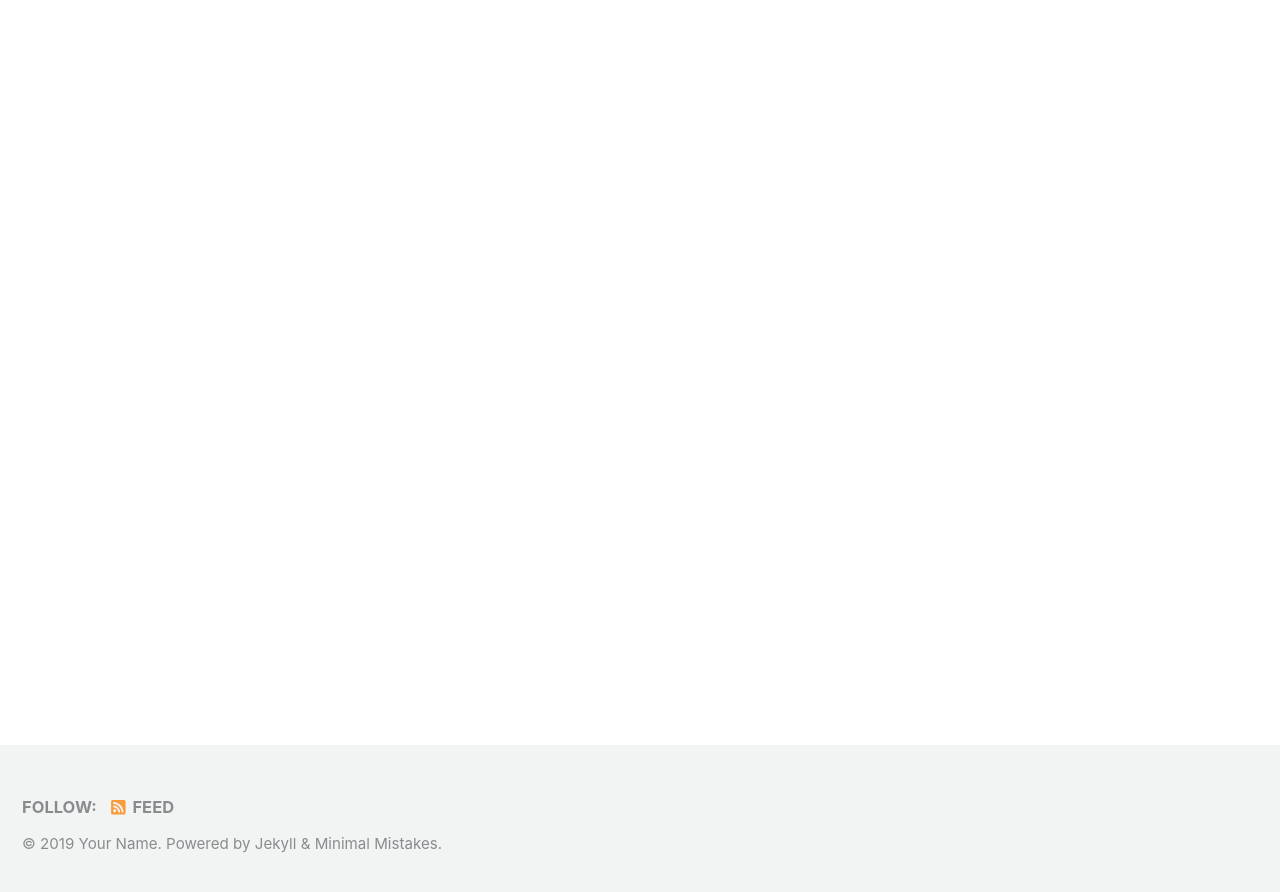
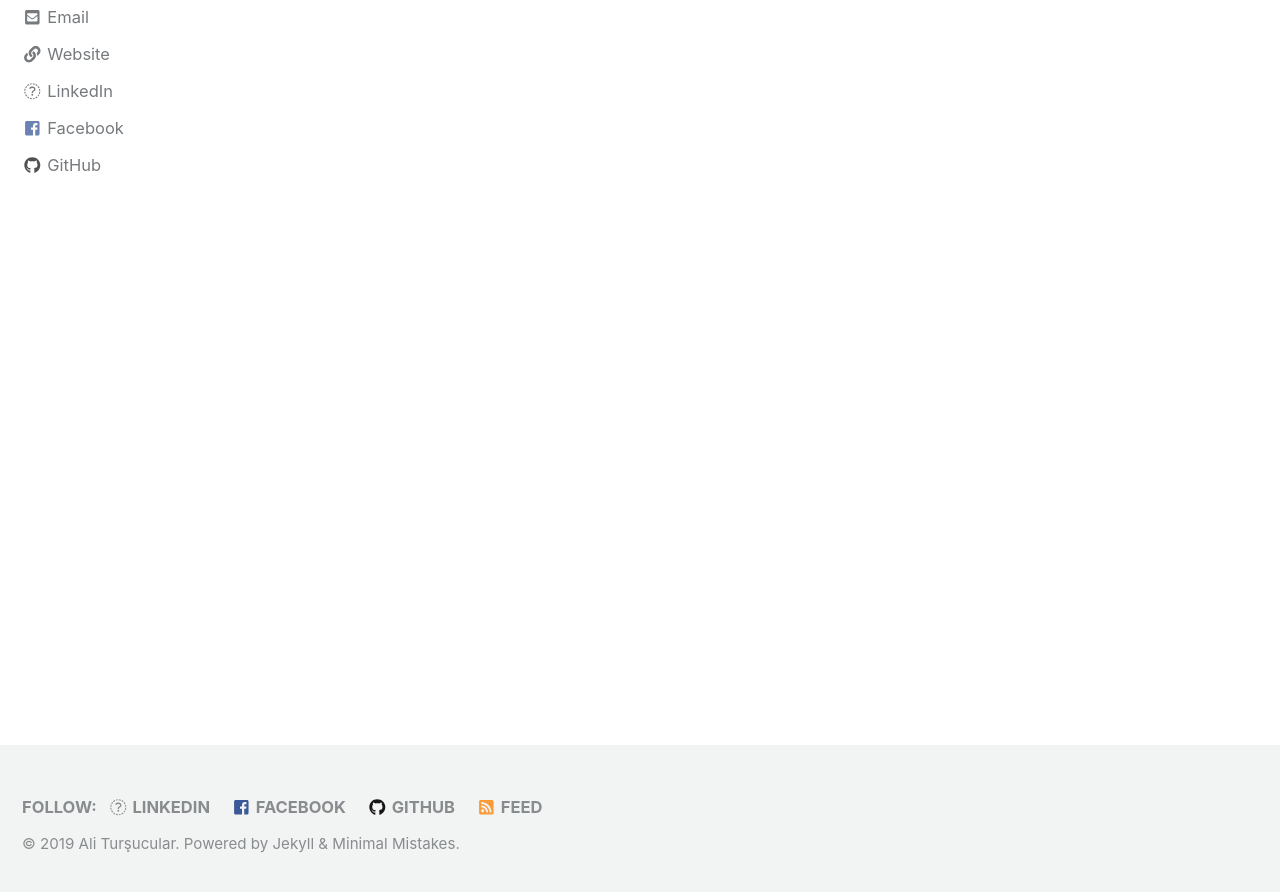
Before and after one commit to alitursucular/alitursucular.github.io, a Jekyll site: the page built from index.html, in a window 1280 px wide and 900 px high, scrolled down 222 px. Shown: the top 892 px of the window. Built offline with Jekyll 4.4.1, drawn with Linux system fonts in a browser that asks for light colours; cached includes are drawn as plain includes; the list of posts is cut into pages by our own code; part of the change alters nothing that is shown; some of the changed text lies outside the part shown.

Commit message:
Basic edit _config.yml (no1)

```diff
--- a/_config.yml
+++ b/_config.yml
@@ -12,147 +12,145 @@
 
 # theme                  : "minimal-mistakes-jekyll"
 # remote_theme           : "mmistakes/minimal-mistakes"
-minimal_mistakes_skin    : "default" # "air", "aqua", "contrast", "dark", "dirt", "neon", "mint", "plum", "sunrise"
+minimal_mistakes_skin: "default" # "air", "aqua", "contrast", "dark", "dirt", "neon", "mint", "plum", "sunrise"
 
 # Site Settings
-locale                   : "en-US"
-title                    : "Site Title"
-title_separator          : "-"
-name                     : "Your Name"
-description              : "An amazing website."
-url                      : # the base hostname & protocol for your site e.g. "https://mmistakes.github.io"
-baseurl                  : # the subpath of your site, e.g. "/blog"
-repository               : # GitHub username/repo-name e.g. "mmistakes/minimal-mistakes"
-teaser                   : # path of fallback teaser image, e.g. "/assets/images/500x300.png"
-logo                     : # path of logo image to display in the masthead, e.g. "/assets/images/88x88.png"
-masthead_title           : # overrides the website title displayed in the masthead, use " " for no title
+locale: "en-US"
+title: "Ali Turşucular"
+title_separator: "-"
+name: "Ali Turşucular"
+description: "Front End Portfolio"
+url: # the base hostname & protocol for your site e.g. "https://mmistakes.github.io"
+baseurl: # the subpath of your site, e.g. "/blog"
+repository: # GitHub username/repo-name e.g. "mmistakes/minimal-mistakes"
+teaser: # path of fallback teaser image, e.g. "/assets/images/500x300.png"
+logo: # path of logo image to display in the masthead, e.g. "/assets/images/88x88.png"
+masthead_title: # overrides the website title displayed in the masthead, use " " for no title
 # breadcrumbs            : false # true, false (default)
-words_per_minute         : 200
+words_per_minute: 200
 comments:
-  provider               : # false (default), "disqus", "discourse", "facebook", "staticman", "staticman_v2", "utterances", "custom"
+  provider: # false (default), "disqus", "discourse", "facebook", "staticman", "staticman_v2", "utterances", "custom"
   disqus:
-    shortname            : # https://help.disqus.com/customer/portal/articles/466208-what-s-a-shortname-
+    shortname: # https://help.disqus.com/customer/portal/articles/466208-what-s-a-shortname-
   discourse:
-    server               : # https://meta.discourse.org/t/embedding-discourse-comments-via-javascript/31963 , e.g.: meta.discourse.org
+    server: # https://meta.discourse.org/t/embedding-discourse-comments-via-javascript/31963 , e.g.: meta.discourse.org
   facebook:
     # https://developers.facebook.com/docs/plugins/comments
-    appid                :
-    num_posts            : # 5 (default)
-    colorscheme          : # "light" (default), "dark"
+    appid:
+    num_posts: # 5 (default)
+    colorscheme: # "light" (default), "dark"
   utterances:
-    theme                : # "github-light" (default), "github-dark"
-    issue_term           : # "pathname" (default)
+    theme: # "github-light" (default), "github-dark"
+    issue_term: # "pathname" (default)
 staticman:
-  allowedFields          : # ['name', 'email', 'url', 'message']
-  branch                 : # "master"
-  commitMessage          : # "New comment by {fields.name}"
-  filename               : # comment-{@timestamp}
-  format                 : # "yml"
-  moderation             : # true
-  path                   : # "/_data/comments/{options.slug}" (default)
-  requiredFields         : # ['name', 'email', 'message']
+  allowedFields: # ['name', 'email', 'url', 'message']
+  branch: # "master"
+  commitMessage: # "New comment by {fields.name}"
+  filename: # comment-{@timestamp}
+  format: # "yml"
+  moderation: # true
+  path: # "/_data/comments/{options.slug}" (default)
+  requiredFields: # ['name', 'email', 'message']
   transforms:
-    email                : # "md5"
+    email: # "md5"
   generatedFields:
     date:
-      type               : # "date"
+      type: # "date"
       options:
-        format           : # "iso8601" (default), "timestamp-seconds", "timestamp-milliseconds"
-  endpoint               : # URL of your own deployment with trailing slash, will fallback to the public instance
+        format: # "iso8601" (default), "timestamp-seconds", "timestamp-milliseconds"
+  endpoint: # URL of your own deployment with trailing slash, will fallback to the public instance
 reCaptcha:
-  siteKey                :
-  secret                 :
+  siteKey:
+  secret:
 atom_feed:
-  path                   : # blank (default) uses feed.xml
-search                   : # true, false (default)
-search_full_content      : # true, false (default)
-search_provider          : # lunr (default), algolia, google
+  path: # blank (default) uses feed.xml
+search: # true, false (default)
+search_full_content: # true, false (default)
+search_provider: # lunr (default), algolia, google
 algolia:
-  application_id         : # YOUR_APPLICATION_ID
-  index_name             : # YOUR_INDEX_NAME
-  search_only_api_key    : # YOUR_SEARCH_ONLY_API_KEY
-  powered_by             : # true (default), false
+  application_id: # YOUR_APPLICATION_ID
+  index_name: # YOUR_INDEX_NAME
+  search_only_api_key: # YOUR_SEARCH_ONLY_API_KEY
+  powered_by: # true (default), false
 google:
-  search_engine_id       : # YOUR_SEARCH_ENGINE_ID
-  instant_search         : # false (default), true
+  search_engine_id: # YOUR_SEARCH_ENGINE_ID
+  instant_search: # false (default), true
 # SEO Related
-google_site_verification :
-bing_site_verification   :
-yandex_site_verification :
-naver_site_verification  :
+google_site_verification:
+bing_site_verification:
+yandex_site_verification:
+naver_site_verification:
 
 # Social Sharing
 twitter:
-  username               :
+  username:
 facebook:
-  username               :
-  app_id                 :
-  publisher              :
-og_image                 : # Open Graph/Twitter default site image
+  username:
+  app_id:
+  publisher:
+og_image: # Open Graph/Twitter default site image
 # For specifying social profiles
 # - https://developers.google.com/structured-data/customize/social-profiles
 social:
-  type                   : # Person or Organization (defaults to Person)
-  name                   : # If the user or organization name differs from the site's name
+  type: # Person or Organization (defaults to Person)
+  name: # If the user or organization name differs from the site's name
   links: # An array of links to social media profiles
 
 # Analytics
 analytics:
-  provider               : false # false (default), "google", "google-universal", "custom"
+  provider: false # false (default), "google", "google-universal", "custom"
   google:
-    tracking_id          :
-    anonymize_ip         : # true, false (default)
-
+    tracking_id:
+    anonymize_ip: # true, false (default)
 
 # Site Author
 author:
-  name             : "Your Name"
-  avatar           : # path of avatar image, e.g. "/assets/images/bio-photo.jpg"
-  bio              : "I am an amazing person."
-  location         : "Somewhere"
-  email            :
+  name: "Ali Turşucular"
+  avatar: # path of avatar image, e.g. "/assets/images/bio-photo.jpg"
+  bio: "I am an amazing person."
+  location: "London, UK"
+  email:
   links:
     - label: "Email"
       icon: "fas fa-fw fa-envelope-square"
-      # url: mailto:your.name@email.com
+      url: mailto:alitursucular@gmail.com
     - label: "Website"
       icon: "fas fa-fw fa-link"
-      # url: "https://your-website.com"
-    - label: "Twitter"
-      icon: "fab fa-fw fa-twitter-square"
-      # url: "https://twitter.com/"
+      url: "https://alitursucular.github.io"
+    - label: "LinkedIn"
+      icon: "fab fa-fw fa-linkedin-square"
+      url: "https://www.linkedin.com/in/alitursucular/"
     - label: "Facebook"
       icon: "fab fa-fw fa-facebook-square"
-      # url: "https://facebook.com/"
+      url: "https://www.facebook.com/alitursucular"
     - label: "GitHub"
       icon: "fab fa-fw fa-github"
-      # url: "https://github.com/"
-    - label: "Instagram"
-      icon: "fab fa-fw fa-instagram"
-      # url: "https://instagram.com/"
+      url: "https://github.com/alitursucular"
+    # - label: "Instagram"
+    # icon: "fab fa-fw fa-instagram"
+    # url: "https://instagram.com/"
 
 # Site Footer
 footer:
   links:
-    - label: "Twitter"
-      icon: "fab fa-fw fa-twitter-square"
-      # url:
+    - label: "LinkedIn"
+      icon: "fab fa-fw fa-linkedin-square"
+      url: "https://www.linkedin.com/in/alitursucular/"
     - label: "Facebook"
       icon: "fab fa-fw fa-facebook-square"
-      # url:
+      url: "https://www.facebook.com/alitursucular"
     - label: "GitHub"
       icon: "fab fa-fw fa-github"
-      # url:
-    - label: "GitLab"
-      icon: "fab fa-fw fa-gitlab"
-      # url:
-    - label: "Bitbucket"
-      icon: "fab fa-fw fa-bitbucket"
-      # url:
-    - label: "Instagram"
-      icon: "fab fa-fw fa-instagram"
-      # url:
-
+      url: "https://github.com/alitursucular"
+    # - label: "GitLab"
+    # icon: "fab fa-fw fa-gitlab"
+    # url:
+    # - label: "Bitbucket"
+    # icon: "fab fa-fw fa-bitbucket"
+    # url:
+    # - label: "Instagram"
+    # icon: "fab fa-fw fa-instagram"
+    # url:
 
 # Reading Files
 include:
@@ -190,14 +188,12 @@ keep_files:
 encoding: "utf-8"
 markdown_ext: "markdown,mkdown,mkdn,mkd,md"
 
-
 # Conversion
 markdown: kramdown
 highlighter: rouge
 lsi: false
 excerpt_separator: "\n\n"
 incremental: false
-
 
 # Markdown Processing
 kramdown:
@@ -210,19 +206,16 @@ kramdown:
   smart_quotes: lsquo,rsquo,ldquo,rdquo
   enable_coderay: false
 
-
 # Sass/SCSS
 sass:
   sass_dir: _sass
   style: compressed # http://sass-lang.com/documentation/file.SASS_REFERENCE.html#output_style
-
 
 # Outputting
 permalink: /:categories/:title/
 paginate: 5 # amount of posts to show
 paginate_path: /page:num/
 timezone: # https://en.wikipedia.org/wiki/List_of_tz_database_time_zones
-
 
 # Plugins (previously gems:)
 plugins:
@@ -241,7 +234,6 @@ whitelist:
   - jekyll-feed
   - jemoji
   - jekyll-include-cache
-
 
 # Archives
 #  Type
@@ -271,14 +263,12 @@ tag_archive:
 #     category: /categories/:name/
 #     tag: /tags/:name/
 
-
 # HTML Compression
 # - http://jch.penibelst.de/
 compress_html:
   clippings: all
   ignore:
     envs: development
-
 
 # Defaults
 defaults:
@@ -293,3 +283,11 @@ defaults:
       comments: # true
       share: true
       related: true
+
+  # _pages
+  - scope:
+      path: ""
+      type: pages
+    values:
+      layout: single
+      author_profile: true
```
